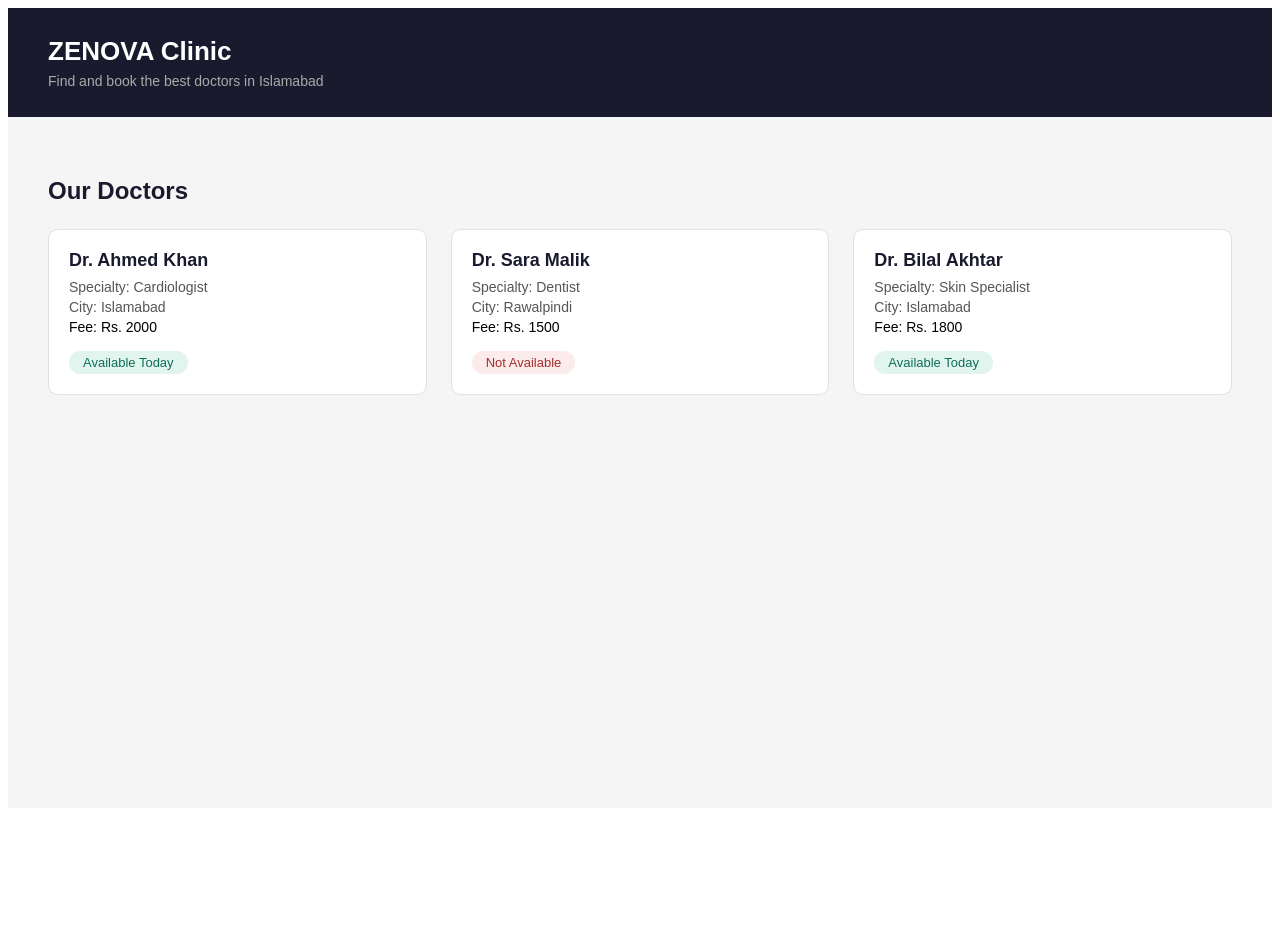
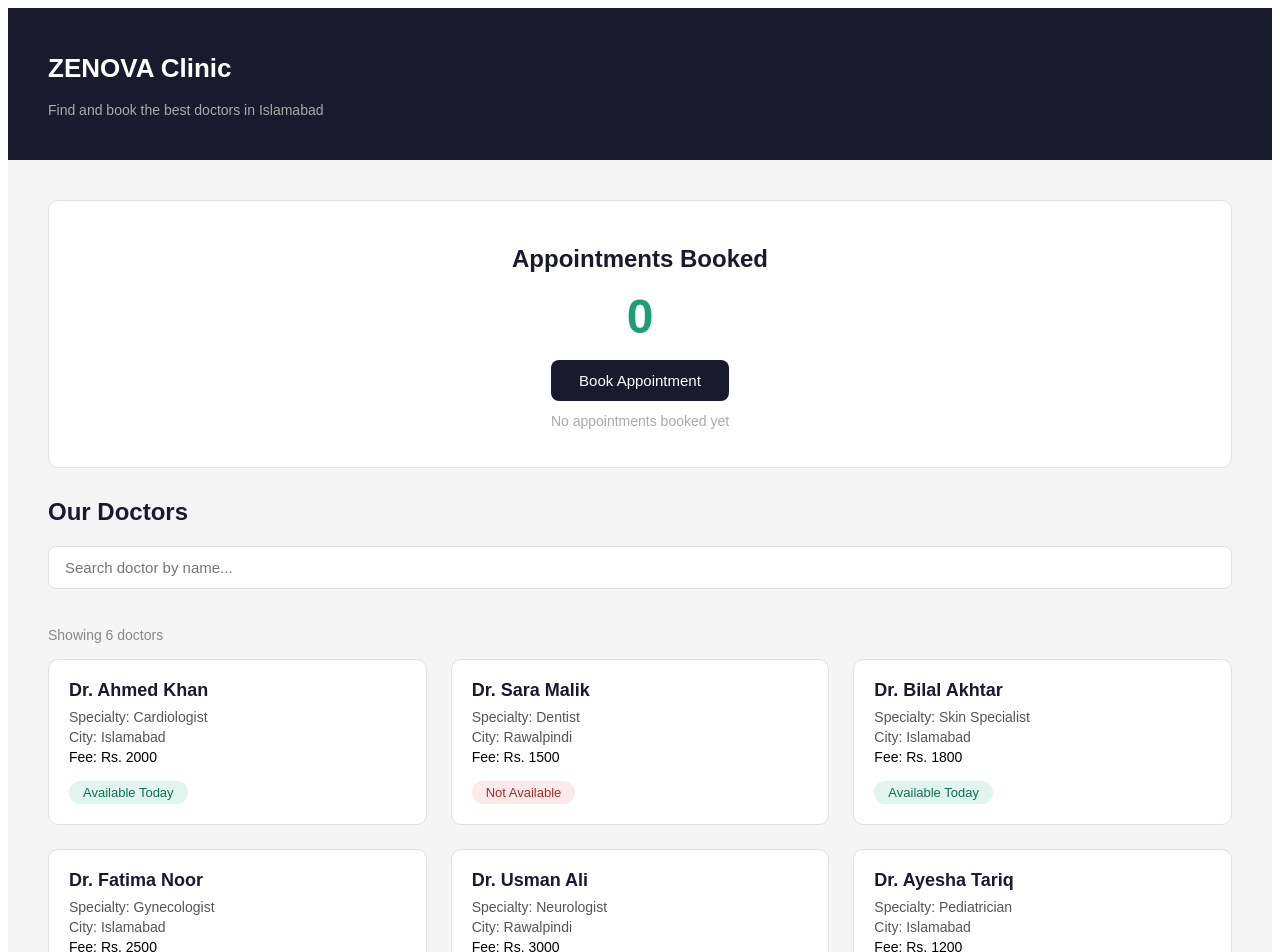
Before and after one commit to umairkhan152024/mern-journey-Practice, a React (Vite) app in the folder doctor-booking/: page / in a window 1280 px wide. Shown: the top 952 px of the page. Before the commit the page ends 816 px from the top, so only its background shows below. Built offline with nearby package versions, Linux system fonts and the light colour scheme.

Commit message:
Stage 2: useState, onClick counter, onChange search filter, .map() doctor list

```diff
--- a/doctor-booking/src/App.jsx
+++ b/doctor-booking/src/App.jsx
@@ -1,57 +1,54 @@
 // ============================================
 // FILE: src/App.jsx
-// PURPOSE: Root component — the main page frame
+// PURPOSE: Root component — main page
+// Now imports AppointmentCounter along with DoctorList
 // ============================================
 
+// Import DoctorList — the grid of doctor cards
 import DoctorList from "./components/DoctorList";
+
+// Import AppointmentCounter — our new useState component
+import AppointmentCounter from "./components/AppointmentCounter";
 
 function App() {
   return (
-    // This outer div is the FULL PAGE wrapper
-    // width: "100%" means stretch to fill the entire browser window
-    // minHeight: "100vh" means at least full screen height
-    // vh = viewport height — 100vh = 100% of screen height
+    // Full page wrapper
     <div
       style={{ width: "100%", minHeight: "100vh", backgroundColor: "#f5f5f5" }}
     >
-      {/* ===================== */}
-      {/* HEADER SECTION        */}
-      {/* ===================== */}
-
-      {/* width: "100%" makes the header stretch full width */}
-      {/* boxSizing: "border-box" means padding is INCLUDED in the width */}
-      {/* Without this, padding adds EXTRA width and breaks layout */}
+      {/* ======================== */}
+      {/* HEADER                   */}
+      {/* ======================== */}
       <div
         style={{
           width: "100%",
-          boxSizing: "border-box",
           backgroundColor: "#1a1a2e",
           color: "white",
           padding: "28px 40px",
           fontFamily: "sans-serif",
+          boxSizing: "border-box",
         }}
       >
-        {/* Clinic name */}
-        <h1 style={{ margin: 0, fontSize: "26px", fontWeight: "700" }}>
-          ZENOVA Clinic
-        </h1>
-
-        {/* Subtitle */}
-        <p style={{ margin: "6px 0 0", color: "#aaaaaa", fontSize: "14px" }}>
+        <h1 style={{ fontSize: "26px", fontWeight: "700" }}>ZENOVA Clinic</h1>
+        <p style={{ marginTop: "6px", color: "#aaaaaa", fontSize: "14px" }}>
           Find and book the best doctors in Islamabad
         </p>
       </div>
-      {/* End of header */}
 
-      {/* ===================== */}
-      {/* MAIN CONTENT SECTION  */}
-      {/* ===================== */}
+      {/* ======================== */}
+      {/* MAIN CONTENT             */}
+      {/* ======================== */}
+      <div style={{ padding: "40px", boxSizing: "border-box" }}>
+        {/* AppointmentCounter sits above the doctor list */}
+        {/* It has its OWN state — isolated inside the component */}
+        {/* DoctorList has no idea this counter exists */}
+        {/* This is called LOCAL STATE */}
+        <AppointmentCounter />
 
-      {/* DoctorList lives here */}
-      {/* It contains the 3-column grid of doctor cards */}
-      <DoctorList />
+        {/* Doctor grid below the counter */}
+        <DoctorList />
+      </div>
     </div>
-    // End of full page wrapper
   );
 }
 
--- /dev/null
+++ b/doctor-booking/src/components/AppointmentCounter.jsx
@@ -0,0 +1,131 @@
+// ============================================
+// FILE: src/components/AppointmentCounter.jsx
+// PURPOSE: Shows a counter that goes up when
+// user clicks "Book Appointment" button
+// This teaches us useState — the most important hook
+// ============================================
+
+// IMPORT useState
+// useState is not available automatically
+// We must import it from the react library
+// Every hook starts with the word "use"
+import { useState } from "react";
+
+function AppointmentCounter() {
+  // =============================================
+  // STATE DECLARATION
+  // =============================================
+  // const [count, setCount] = useState(0)
+  //
+  // count    → the current value of our counter
+  //            starts at 0 because we passed 0 to useState
+  //
+  // setCount → the ONLY way to change count
+  //            when we call setCount(newValue),
+  //            React re-renders this component
+  //            and shows the new value on screen
+  //
+  // useState(0) → 0 is the initial value
+  //               the very first time this renders,
+  //               count will be 0
+  // =============================================
+  const [count, setCount] = useState(0);
+
+  // =============================================
+  // EVENT HANDLER FUNCTION
+  // =============================================
+  // This function runs when the button is clicked
+  // We call setCount to update the state
+  // We pass count + 1 to increase by 1 each click
+  // =============================================
+  function handleBooking() {
+    // count + 1 = current value plus one
+    // setCount tells React: update count to this new value
+    // React then re-renders the component automatically
+    setCount(count + 1);
+  }
+
+  // =============================================
+  // RENDER
+  // =============================================
+  return (
+    <div
+      style={{
+        backgroundColor: "white",
+        border: "1px solid #e0e0e0",
+        borderRadius: "10px",
+        padding: "24px",
+        marginBottom: "30px",
+        fontFamily: "sans-serif",
+        textAlign: "center",
+      }}
+    >
+      {/* Title */}
+      <h2 style={{ color: "#1a1a2e", marginBottom: "8px" }}>
+        Appointments Booked
+      </h2>
+
+      {/* =============================================
+          DISPLAYING STATE VALUE
+          {count} reads the current state value
+          Every time setCount is called,
+          React re-renders and shows the new count here
+          ============================================= */}
+      <p
+        style={{
+          fontSize: "48px",
+          fontWeight: "700",
+          color: "#1D9E75",
+          margin: "16px 0",
+        }}
+      >
+        {count}
+      </p>
+
+      {/* =============================================
+          BUTTON WITH onClick EVENT
+          onClick={handleBooking} means:
+          when this button is clicked,
+          run the handleBooking function
+          Notice: onClick not onclick (camelCase in React)
+          Notice: {handleBooking} not {handleBooking()}
+          We pass the function REFERENCE, not call it
+          ============================================= */}
+      <button
+        onClick={handleBooking}
+        style={{
+          backgroundColor: "#1a1a2e",
+          color: "white",
+          border: "none",
+          borderRadius: "8px",
+          padding: "12px 28px",
+          fontSize: "15px",
+          cursor: "pointer",
+          fontWeight: "500",
+        }}
+      >
+        Book Appointment
+      </button>
+
+      {/* =============================================
+          CONDITIONAL RENDERING WITH STATE
+          When count is 0 — show "No appointments yet"
+          When count is more than 0 — show the message
+          This is real conditional rendering using state
+          ============================================= */}
+      {count === 0 ? (
+        <p style={{ marginTop: "12px", color: "#aaa", fontSize: "14px" }}>
+          No appointments booked yet
+        </p>
+      ) : (
+        <p style={{ marginTop: "12px", color: "#555", fontSize: "14px" }}>
+          {count} appointment{count > 1 ? "s" : ""} booked today
+        </p>
+      )}
+      {/* count > 1 ? "s" : "" adds an "s" for plural */}
+      {/* 1 appointment vs 2 appointments */}
+    </div>
+  );
+}
+
+export default AppointmentCounter;
--- a/doctor-booking/src/components/DoctorList.jsx
+++ b/doctor-booking/src/components/DoctorList.jsx
@@ -1,74 +1,192 @@
 // ============================================
 // FILE: src/components/DoctorList.jsx
-// PURPOSE: Shows all doctor cards in a grid
+// PURPOSE: Shows doctors in a grid
+// NOW has a search bar that filters by name
+// This teaches useState with text input
 // ============================================
 
+import { useState } from "react";
 import DoctorCard from "./DoctorCard";
 
 function DoctorList() {
+  // =============================================
+  // STATE — search query
+  // searchQuery holds whatever the user is typing
+  // starts as empty string ""
+  // every keystroke updates this state
+  // =============================================
+  const [searchQuery, setSearchQuery] = useState("");
+
+  // =============================================
+  // DOCTORS DATA ARRAY
+  // We move the doctors into an array of objects
+  // This is much better than hardcoding each card
+  // Now we can filter, sort, and map over them
+  // =============================================
+  const doctors = [
+    {
+      id: 1,
+      name: "Dr. Ahmed Khan",
+      specialty: "Cardiologist",
+      city: "Islamabad",
+      fee: 2000,
+      isAvailable: true,
+    },
+    {
+      id: 2,
+      name: "Dr. Sara Malik",
+      specialty: "Dentist",
+      city: "Rawalpindi",
+      fee: 1500,
+      isAvailable: false,
+    },
+    {
+      id: 3,
+      name: "Dr. Bilal Akhtar",
+      specialty: "Skin Specialist",
+      city: "Islamabad",
+      fee: 1800,
+      isAvailable: true,
+    },
+    {
+      id: 4,
+      name: "Dr. Fatima Noor",
+      specialty: "Gynecologist",
+      city: "Islamabad",
+      fee: 2500,
+      isAvailable: true,
+    },
+    {
+      id: 5,
+      name: "Dr. Usman Ali",
+      specialty: "Neurologist",
+      city: "Rawalpindi",
+      fee: 3000,
+      isAvailable: false,
+    },
+    {
+      id: 6,
+      name: "Dr. Ayesha Tariq",
+      specialty: "Pediatrician",
+      city: "Islamabad",
+      fee: 1200,
+      isAvailable: true,
+    },
+  ];
+
+  // =============================================
+  // FILTERING LOGIC
+  // filter() goes through every doctor in the array
+  // For each doctor, it checks:
+  // does doctor.name include the searchQuery text?
+  // toLowerCase() makes the search case-insensitive
+  // so "ahmed" finds "Dr. Ahmed Khan"
+  // filteredDoctors is a new array with only matches
+  // =============================================
+  const filteredDoctors = doctors.filter((doctor) =>
+    doctor.name.toLowerCase().includes(searchQuery.toLowerCase()),
+  );
+
   return (
-    // Outer wrapper — full width, padding on all sides
     <div
       style={{
         width: "100%",
         boxSizing: "border-box",
-        padding: "40px",
         fontFamily: "sans-serif",
-        backgroundColor: "#f5f5f5",
       }}
     >
       {/* Section title */}
-      <h2 style={{ marginBottom: "24px", color: "#1a1a2e" }}>Our Doctors</h2>
+      <h2 style={{ marginBottom: "20px", color: "#1a1a2e" }}>Our Doctors</h2>
 
       {/* ========================= */}
-      {/* CSS GRID CONTAINER        */}
+      {/* SEARCH BAR                */}
       {/* ========================= */}
-      {/* This is the key part      */}
-      {/* display grid activates CSS grid layout */}
-      {/* gridTemplateColumns: repeat(3, 1fr) */}
-      {/*   repeat = repeat the pattern */}
-      {/*   3 = three times */}
-      {/*   1fr = one equal fraction of width */}
-      {/*   Result: 3 equal columns side by side */}
-      {/* gap: 24px = space between each card */}
 
-      <div
+      {/* This is a CONTROLLED INPUT */}
+      {/* value={searchQuery} — the input shows what's in state */}
+      {/* onChange — fires every time user types a character */}
+      {/* e is the event object — e.target.value is what was typed */}
+      {/* setSearchQuery updates state with the new typed value */}
+      {/* React re-renders → filteredDoctors recalculates → grid updates */}
+      {/* This all happens instantly on every keystroke */}
+      <input
+        type="text"
+        placeholder="Search doctor by name..."
+        value={searchQuery}
+        onChange={(e) => setSearchQuery(e.target.value)}
         style={{
-          display: "grid",
-          gridTemplateColumns: "repeat(3, 1fr)",
-          gap: "24px",
           width: "100%",
+          padding: "12px 16px",
+          fontSize: "15px",
+          border: "1px solid #e0e0e0",
+          borderRadius: "8px",
+          marginBottom: "24px",
           boxSizing: "border-box",
+          outline: "none",
         }}
-      >
-        {/* Card 1 — isAvailable true = green */}
-        <DoctorCard
-          name="Dr. Ahmed Khan"
-          specialty="Cardiologist"
-          city="Islamabad"
-          fee={2000}
-          isAvailable={true}
-        />
+      />
 
-        {/* Card 2 — isAvailable false = red */}
-        <DoctorCard
-          name="Dr. Sara Malik"
-          specialty="Dentist"
-          city="Rawalpindi"
-          fee={1500}
-          isAvailable={false}
-        />
+      {/* ========================= */}
+      {/* RESULTS COUNT             */}
+      {/* ========================= */}
 
-        {/* Card 3 — isAvailable true = green */}
-        <DoctorCard
-          name="Dr. Bilal Akhtar"
-          specialty="Skin Specialist"
-          city="Islamabad"
-          fee={1800}
-          isAvailable={true}
-        />
-      </div>
-      {/* End of grid */}
+      {/* Shows how many doctors match the search */}
+      {/* Updates in real time as you type */}
+      <p style={{ marginBottom: "16px", color: "#888", fontSize: "14px" }}>
+        Showing {filteredDoctors.length} doctor
+        {filteredDoctors.length !== 1 ? "s" : ""}
+      </p>
+
+      {/* ========================= */}
+      {/* DOCTOR GRID               */}
+      {/* ========================= */}
+
+      {/* filteredDoctors.length > 0 checks if any results exist */}
+      {/* If yes — show the grid */}
+      {/* If no — show "No doctors found" message */}
+      {filteredDoctors.length > 0 ? (
+        <div
+          style={{
+            display: "grid",
+            gridTemplateColumns: "repeat(3, 1fr)",
+            gap: "24px",
+            width: "100%",
+          }}
+        >
+          {/* ========================= */}
+          {/* .map() — renders the list */}
+          {/* ========================= */}
+
+          {/* map() goes through every item in filteredDoctors */}
+          {/* For each doctor object, it returns a DoctorCard */}
+          {/* key={doctor.id} — React needs a unique key for lists */}
+          {/* We spread the doctor object as props using {...doctor} */}
+          {/* {...doctor} is shorthand for: */}
+          {/* name={doctor.name} specialty={doctor.specialty} etc */}
+          {filteredDoctors.map((doctor) => (
+            <DoctorCard
+              key={doctor.id}
+              name={doctor.name}
+              specialty={doctor.specialty}
+              city={doctor.city}
+              fee={doctor.fee}
+              isAvailable={doctor.isAvailable}
+            />
+          ))}
+        </div>
+      ) : (
+        // No results found message
+        <div
+          style={{
+            textAlign: "center",
+            padding: "40px",
+            color: "#aaa",
+            fontSize: "15px",
+          }}
+        >
+          No doctors found for "{searchQuery}"
+        </div>
+      )}
     </div>
   );
 }
```
